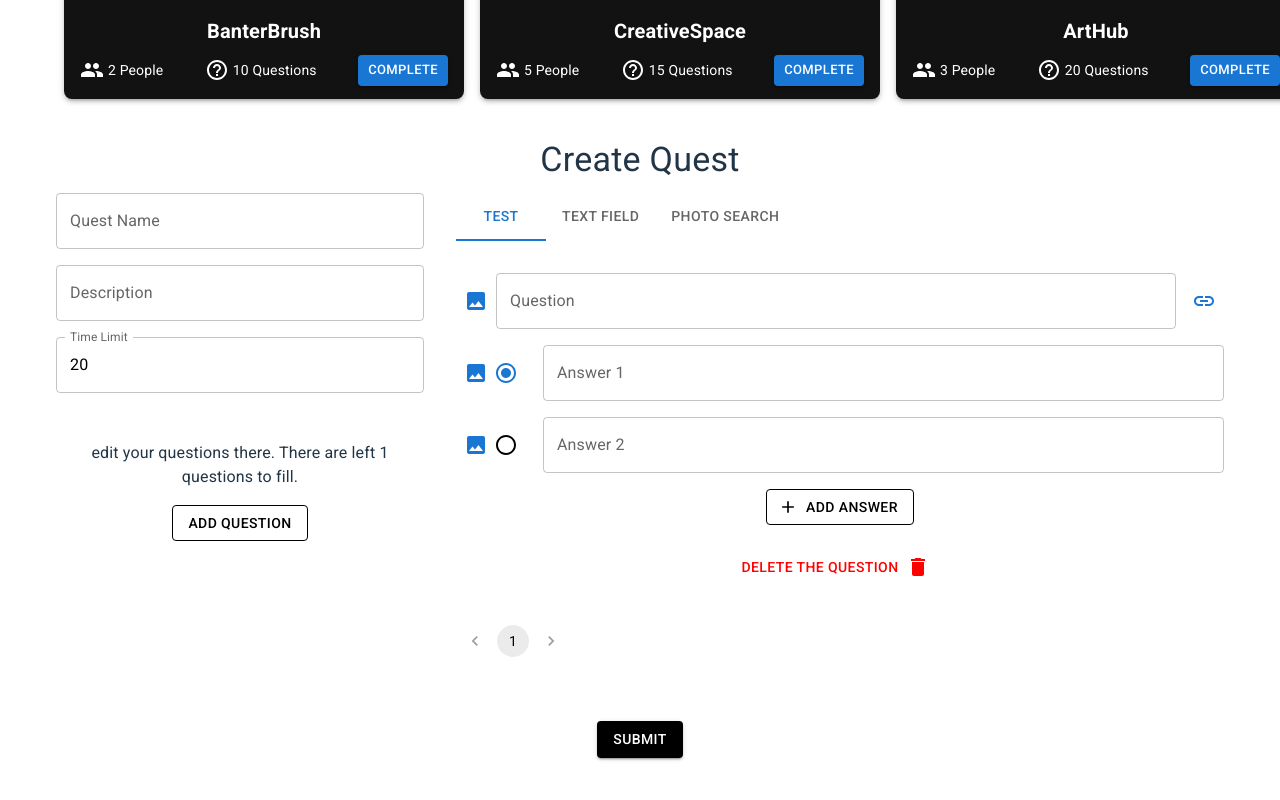
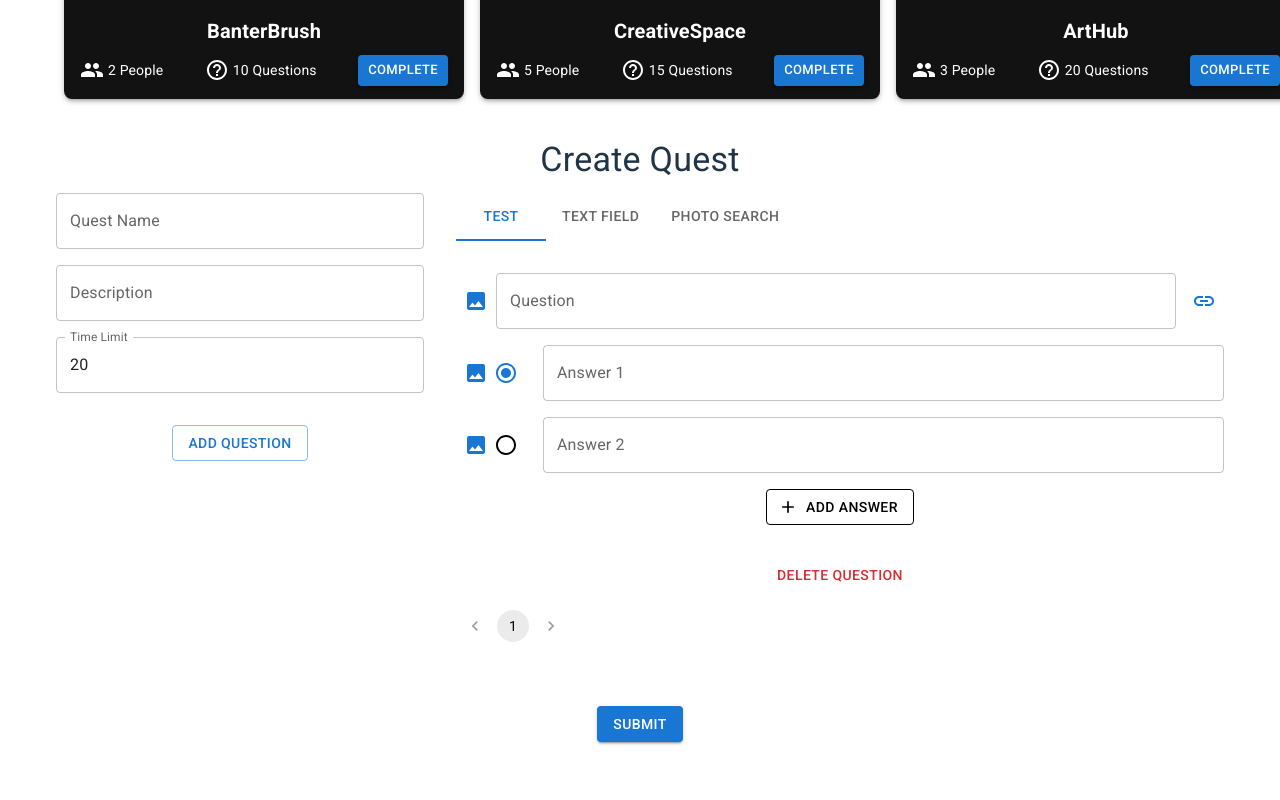
Before and after one commit to SylvaticGhost/GameQuests, a React (Vite) app in the folder frontend/: page / in a window 1280 px wide. Shown: the part 562-1362 px from the top of the page. Built offline with nearby package versions, Linux system fonts and the light colour scheme.

Commit message:
Added states to questions

```diff
--- a/frontend/src/pages/CreateQuest.jsx
+++ b/frontend/src/pages/CreateQuest.jsx
@@ -1,4 +1,4 @@
-import React, { useState, useEffect, useRef } from "react";
+import React, { useState, useRef } from "react";
 import {
   Box,
   Button,
@@ -8,6 +8,8 @@ import {
   Tabs,
   Tab,
   IconButton,
+  Checkbox,
+  FormControlLabel,
 } from "@mui/material";
 import { Delete } from "@mui/icons-material";
 import PaginationComponent from "../../components/PaginationComponent";
@@ -19,12 +21,17 @@ const CreateQuestPage = () => {
   const [questName, setQuestName] = useState("");
   const [description, setDescription] = useState("");
   const [timeLimit, setTimeLimit] = useState(20);
-  const [questionType, setQuestionType] = useState("test");
   const [questions, setQuestions] = useState([
-    { question: "", answers: ["", ""], correctIndex: 0 },
+    { type: "test", question: "", answers: ["", ""], correctIndex: 0 },
   ]);
   const [currentPage, setCurrentPage] = useState(1);
   const inputRef = useRef(null);
+
+  const handleQuestionTypeChange = (index, type) => {
+    const newQuestions = [...questions];
+    newQuestions[index] = { type, question: "", answers: ["", ""], correctAnswers: [] };
+    setQuestions(newQuestions);
+  };
 
   const handleQuestionChange = (index, value) => {
     const newQuestions = [...questions];
@@ -65,7 +72,7 @@ const CreateQuestPage = () => {
   };
 
   const handleAddQuestion = () => {
-    setQuestions([...questions, { question: "", answers: ["", ""], correctIndex: 0 }]);
+    setQuestions([...questions, { type: "test", question: "", answers: ["", ""], correctIndex: 0 }]);
     setCurrentPage(questions.length + 1);
   };
 
@@ -80,13 +87,11 @@ const CreateQuestPage = () => {
     }
   };
 
-  const filledQuestionsCount = questions.filter(
-    (q) => q.question.trim() !== "" && q.answers.filter((a) => a.trim() !== "").length >= 2
-  ).length;
-
   const handleSubmit = () => {
-    const hasCorrectAnswer = questions.every(
-      (q) => q.answers[q.correctIndex].trim() !== ""
+    const hasCorrectAnswer = questions.every((q) =>
+      q.type === "test"
+        ? q.answers.some((_, index) => q.correctAnswers.includes(index))
+        : true
     );
 
     if (!hasCorrectAnswer) {
@@ -96,6 +101,8 @@ const CreateQuestPage = () => {
 
     console.log({ questName, description, timeLimit, questions });
   };
+
+  const currentQuestion = questions[currentPage - 1];
 
   return (
     <Box sx={{ p: 2, bgcolor: "#fff", minHeight: "100vh" }}>
@@ -110,14 +117,14 @@ const CreateQuestPage = () => {
             label="Quest Name"
             value={questName}
             onChange={(e) => setQuestName(e.target.value)}
-            sx={{ mb: 2, input: { color: "#000" } }}
+            sx={{ mb: 2 }}
           />
           <TextField
             fullWidth
             label="Description"
             value={description}
             onChange={(e) => setDescription(e.target.value)}
-            sx={{ mb: 2, input: { color: "#000" } }}
+            sx={{ mb: 2 }}
           />
           <TextField
             fullWidth
@@ -125,15 +132,12 @@ const CreateQuestPage = () => {
             type="number"
             value={timeLimit}
             onChange={(e) => setTimeLimit(Number(e.target.value))}
-            sx={{ mb: 2, input: { color: "#000" } }}
+            sx={{ mb: 2 }}
           />
-          <Typography variant="body1" sx={{ mt: 4 }}>
-            edit your questions there. There are left {questions.length - filledQuestionsCount} questions to fill.
-          </Typography>
           <Button
             variant="outlined"
             onClick={handleAddQuestion}
-            sx={{ mt: 2, color: "#000", borderColor: "#000" }}
+            sx={{ mt: 2 }}
           >
             Add Question
           </Button>
@@ -141,8 +145,8 @@ const CreateQuestPage = () => {
 
         <Grid item xs={12} md={8}>
           <Tabs
-            value={questionType}
-            onChange={(e, value) => setQuestionType(value)}
+            value={currentQuestion.type}
+            onChange={(e, value) => handleQuestionTypeChange(currentPage - 1, value)}
             sx={{ mb: 4 }}
           >
             <Tab label="Test" value="test" />
@@ -150,54 +154,38 @@ const CreateQuestPage = () => {
             <Tab label="Photo Search" value="photo" />
           </Tabs>
 
-          {questionType === "test" && (
+          {currentQuestion.type === "test" && (
             <TestQuestion
-              question={questions[currentPage - 1].question}
-              answers={questions[currentPage - 1].answers}
-              correctIndex={questions[currentPage - 1].correctIndex}
-              onQuestionChange={(value) =>
-                handleQuestionChange(currentPage - 1, value)
-              }
-              onAnswerChange={(aIndex, value) =>
-                handleAnswerChange(currentPage - 1, aIndex, value)
-              }
-              onCorrectAnswerChange={(value) =>
-                handleCorrectAnswerChange(currentPage - 1, value)
-              }
+              question={currentQuestion.question}
+              answers={currentQuestion.answers}
+              correctIndex={currentQuestion.correctIndex}
+              onQuestionChange={(value) => handleQuestionChange(currentPage - 1, value)}
+              onAnswerChange={(aIndex, value) => handleAnswerChange(currentPage - 1, aIndex, value)}
+              onCorrectAnswerChange={(value) => handleCorrectAnswerChange(currentPage - 1, value)}
               onAddAnswer={() => handleAddAnswer(currentPage - 1)}
-              onDeleteAnswer={(aIndex) =>
-                handleDeleteAnswer(currentPage - 1, aIndex)
-              }
+              onDeleteAnswer={(aIndex) => handleDeleteAnswer(currentPage - 1, aIndex)}
               inputRef={inputRef}
             />
           )}
 
-{questionType === "text" && (
+          {currentQuestion.type === "text" && (
             <TextFieldQuestion
-              question={questions[currentPage - 1].question}
-              answer={questions[currentPage - 1].answer}
-              onQuestionChange={(value) =>
-                handleQuestionChange(currentPage - 1, value)
-              }
-              onAnswerChange={(value) =>
-                handleAnswerChange(currentPage - 1, 0, value)
-              }
+              question={currentQuestion.question}
+              answer={currentQuestion.answers[0]}
+              onQuestionChange={(value) => handleQuestionChange(currentPage - 1, value)}
+              onAnswerChange={(value) => handleAnswerChange(currentPage - 1, 0, value)}
             />
           )}
 
-          {questionType === "photo" && <PhotoSearchQuestion />}
+          {currentQuestion.type === "photo" && <PhotoSearchQuestion />}
+
           <Button
-           onClick={() => handleDeleteQuestion(currentPage - 1)}
-           sx={{ color: "#f00", mb: 2 }}
+            color="error"
+            onClick={() => handleDeleteQuestion(currentPage - 1)}
+            sx={{ mt: 2 }}
           >
-            Delete the question
-            <IconButton
-            color="inherit"
-          >
-            <Delete />
-          </IconButton>
+            Delete Question
           </Button>
-
 
           <PaginationComponent
             count={questions.length}
@@ -209,7 +197,7 @@ const CreateQuestPage = () => {
 
       <Button
         variant="contained"
-        sx={{ mt: 4, bgcolor: "#000", color: "#fff" }}
+        sx={{ mt: 4 }}
         onClick={handleSubmit}
       >
         Submit
```
